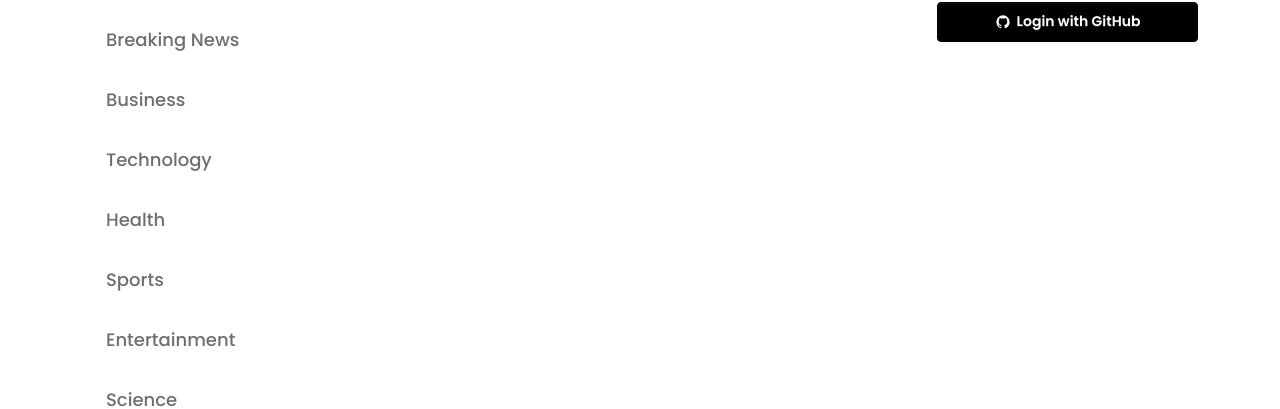
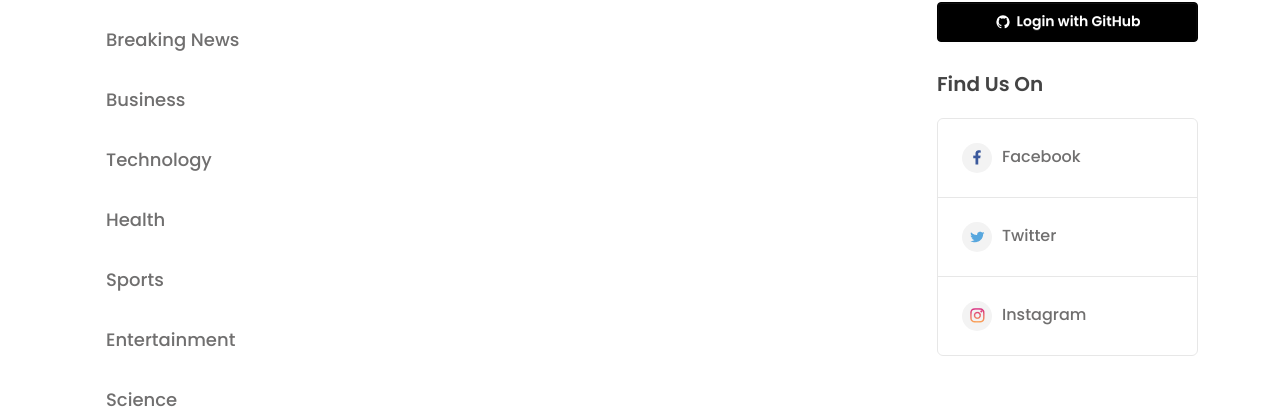
Before and after one commit to AbrarulRhythm/dragon-news, a React (Vite) app: page / in a window 1280 px wide. Shown: the part 480-889 px from the top of the page. Built offline with nearby package versions, Linux system fonts and the light colour scheme; no server answers.

Commit message:
added Find Us On links

```diff
--- /dev/null
+++ b/src/components/HomeLayout/FindUsOn.jsx
@@ -0,0 +1,37 @@
+import React from 'react';
+
+import fb from '../../assets/fb.png';
+import instagram from '../../assets/instagram.png';
+import twitter from '../../assets/twitter.png';
+
+const FindUsOn = () => {
+    return (
+        <div className='find-us-on'>
+            <h2 className='text-dark-2 text-xl font-semibold mb-5'>Find Us On</h2>
+            <div className='border border-dark-6 rounded-md'>
+                <a className='p-6 flex items-center gap-2.5'>
+                    <div className='w-[30px] h-[30px] flex justify-center items-center rounded-full bg-dark-7'>
+                        <img src={fb} alt="facebook" />
+                    </div>
+                    <p className='text-base font-medium'>Facebook</p>
+                </a>
+                <hr className='border-0 border-t border-dark-6' />
+                <a className='p-6 flex items-center gap-2.5'>
+                    <div className='w-[30px] h-[30px] flex justify-center items-center rounded-full bg-dark-7'>
+                        <img src={twitter} alt="Twitter" />
+                    </div>
+                    <p className='text-base font-medium'>Twitter</p>
+                </a>
+                <hr className='border-0 border-t border-dark-6' />
+                <a className='p-6 flex items-center gap-2.5'>
+                    <div className='w-[30px] h-[30px] flex justify-center items-center rounded-full bg-dark-7'>
+                        <img src={instagram} alt="Instagram" />
+                    </div>
+                    <p className='text-base font-medium'>Instagram</p>
+                </a>
+            </div>
+        </div>
+    );
+};
+
+export default FindUsOn;
--- a/src/components/HomeLayout/RightAside.jsx
+++ b/src/components/HomeLayout/RightAside.jsx
@@ -1,10 +1,12 @@
 import React from 'react';
 import SocialLogin from './SocialLogin';
+import FindUsOn from './FindUsOn';
 
 const RightAside = () => {
     return (
         <div className='sticky top-5'>
             <SocialLogin></SocialLogin>
+            <FindUsOn></FindUsOn>
         </div>
     );
 };
```
